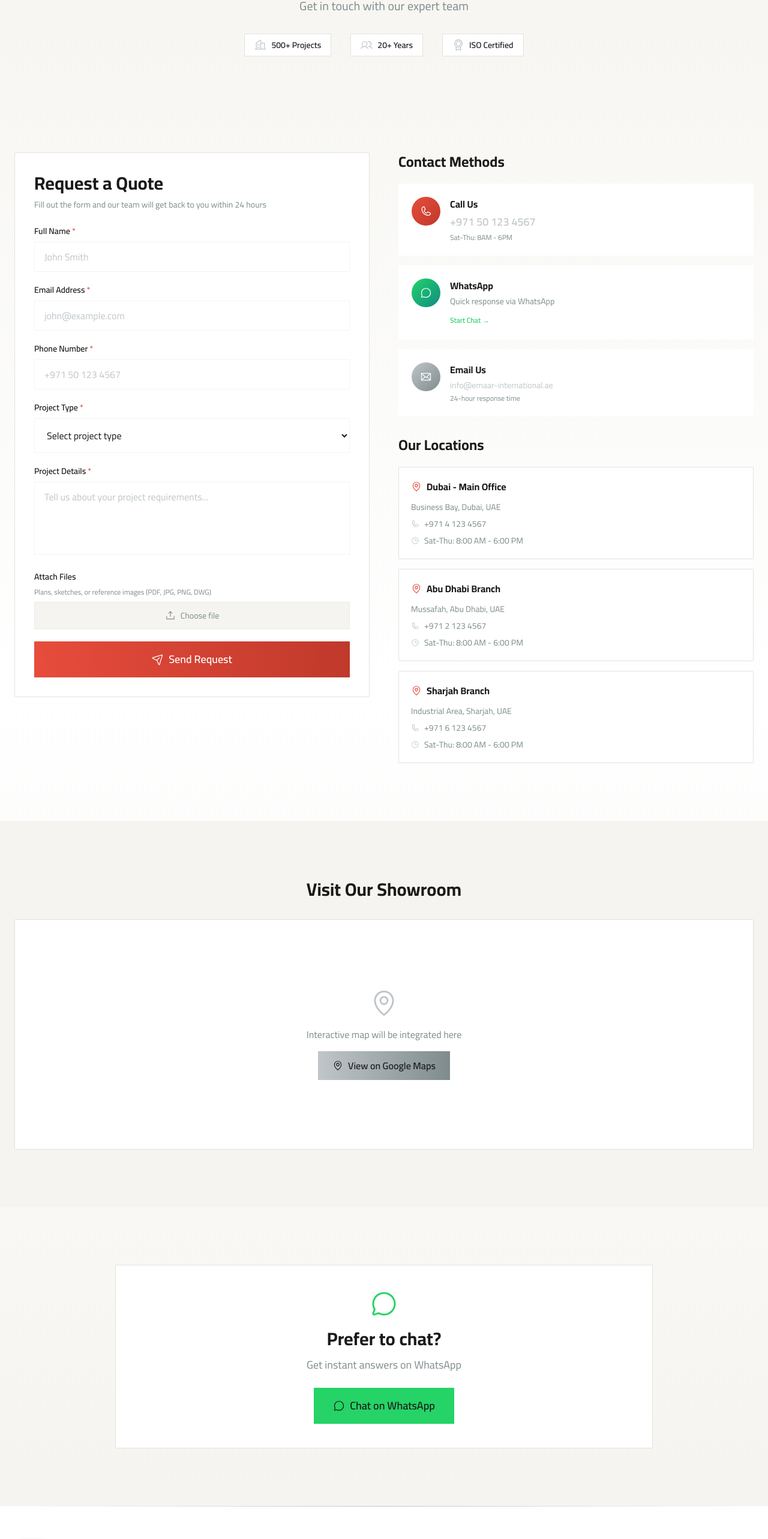
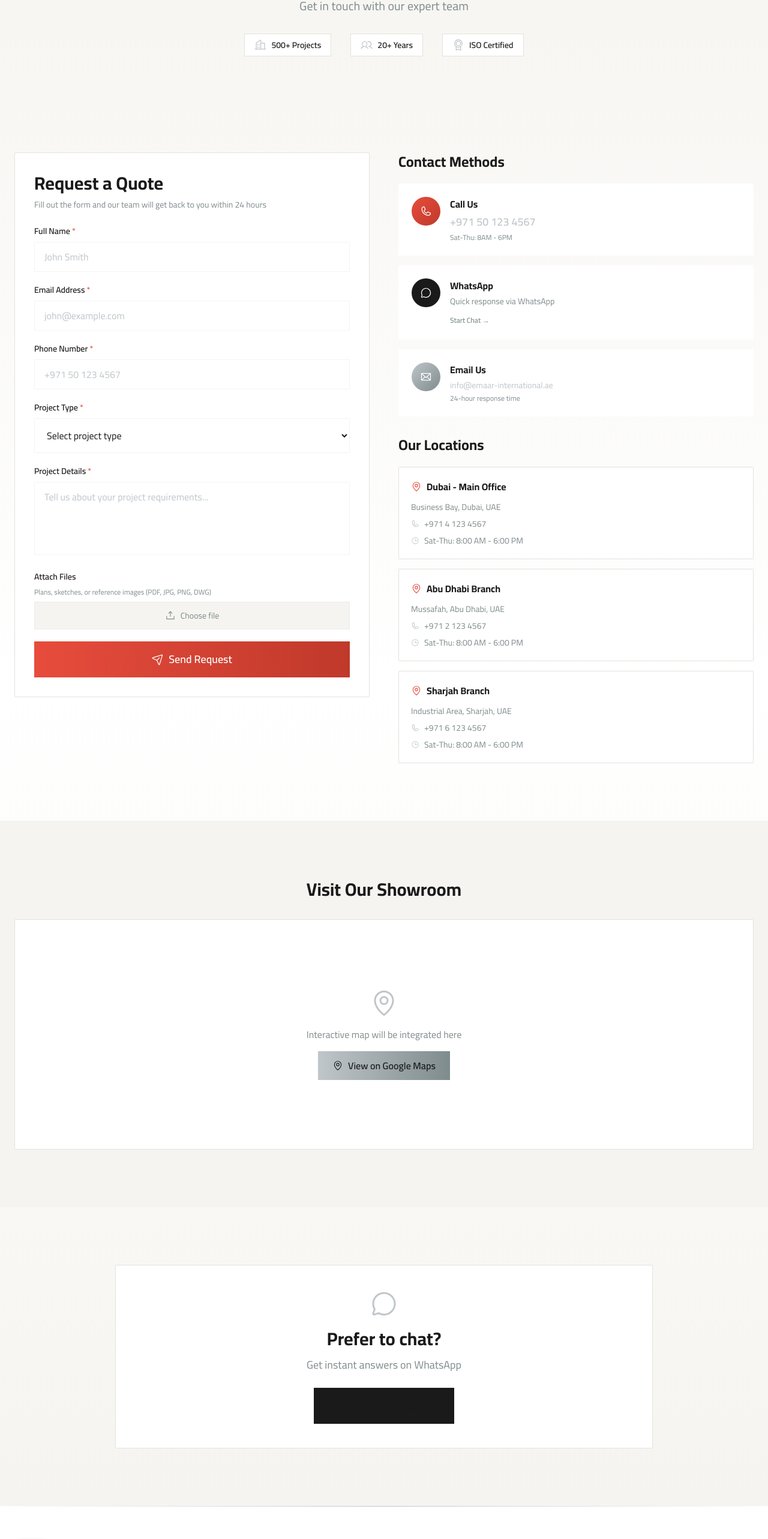
Before and after one commit to mohamednehad1570/emaar-ltd, a Next.js app: page /contact in a window 1280 px wide. Shown: the part 220-2785 px from the top of the page at 60% size. Built offline with nearby package versions, Linux system fonts and the light colour scheme.

Commit message:
fix(colors): WhatsApp green CTAs, awards icon gold, header icon, commercial shadow

```diff
--- a/app/about/page.tsx
+++ b/app/about/page.tsx
@@ -443,7 +443,7 @@ export default function AboutPage() {
                 whileHover={{ scale: 1.05 }}
                 className="bg-white rounded-sm p-6 border-2 border-transparent hover:border-brand-silver transition-all text-center"
               >
-                <Award className="w-12 h-12 mx-auto mb-4 text-brand-silver" />
+                <Award className="w-12 h-12 mx-auto mb-4 text-gold" />
                 <h3 className="font-bold text-brand-dark mb-1">{award.name}</h3>
                 <p className="text-brand-gray text-sm">{award.year}</p>
               </motion.div>
--- a/app/contact/page.tsx
+++ b/app/contact/page.tsx
@@ -271,13 +271,13 @@ export default function ContactPage() {
                   {/* WhatsApp */}
                   <a href="https://wa.me/971501234567" target="_blank" rel="noopener noreferrer" className="block bg-white rounded-sm p-5 border-2 border-transparent hover:border-brand-silver transition-all group">
                     <div className="flex items-start gap-4">
-                      <div className="w-12 h-12 rounded-full bg-gradient-to-br from-whatsapp to-whatsapp-dark flex items-center justify-center flex-shrink-0 group-hover:scale-110 transition-transform">
+                      <div className="w-12 h-12 rounded-full bg-brand-dark flex items-center justify-center flex-shrink-0 group-hover:scale-110 transition-transform">
                         <MessageCircle size={20} className="text-white" />
                       </div>
                       <div className="flex-1">
                         <h4 className="font-bold text-brand-dark mb-1">{t.contact.whatsapp.title}</h4>
                         <p className="text-sm text-brand-gray mb-2">{t.contact.whatsapp.text}</p>
-                        <span className="text-xs text-whatsapp font-semibold">{t.contact.whatsapp.cta} →</span>
+                        <span className="text-xs text-text-muted font-semibold">{t.contact.whatsapp.cta} →</span>
                       </div>
                     </div>
                   </a>
@@ -363,14 +363,14 @@ export default function ContactPage() {
             viewport={shouldReduce ? undefined : viewportOnce}
             className="bg-white rounded-sm p-10 border border-border-light"
           >
-            <MessageCircle size={48} className="mx-auto mb-4 text-whatsapp" />
+            <MessageCircle size={48} className="mx-auto mb-4 text-brand-silver" />
             <h2 className="text-3xl font-bold mb-3 text-brand-dark">{t.cta.title}</h2>
             <p className="text-lg text-brand-gray mb-6">{t.cta.subtitle}</p>
             <a
               href="https://wa.me/971501234567"
               target="_blank"
               rel="noopener noreferrer"
-              className="inline-flex items-center gap-2 px-8 py-4 rounded-none bg-whatsapp hover:bg-whatsapp-dark text-white font-semibold text-lg transition-colors"
+              className="inline-flex items-center gap-2 px-8 py-4 rounded-none bg-brand-dark hover:bg-brand-dark/90 text-white font-semibold text-lg transition-colors"
             >
               <MessageCircle size={20} />
               {t.cta.button}
--- a/app/faq/page.tsx
+++ b/app/faq/page.tsx
@@ -2,7 +2,7 @@
 
 import React, { useState, useMemo } from 'react';
 import { motion, AnimatePresence , useReducedMotion } from 'framer-motion';
-import { CaretDown as ChevronDown, MagnifyingGlass as Search, Question as HelpCircle, ChatCircle as MessageCircle } from '@phosphor-icons/react';
+import { CaretDown as ChevronDown, MagnifyingGlass as Search, Question as HelpCircle, ChatCircle as MessageCircle, WhatsappLogo } from '@phosphor-icons/react';
 import Link from 'next/link';
 import { useLanguage } from '@/contexts/LanguageContext';
 import { faqData, faqCategoryIcons } from '@/lib/data/faq';
@@ -259,8 +259,9 @@ export default function FAQPage() {
                 <motion.button
                   whileHover={{ scale: 1.05 }}
                   whileTap={{ scale: 0.95 }}
-                  className="px-8 py-4 rounded-none bg-whatsapp text-white font-semibold text-lg hover:bg-whatsapp-dark transition-colors"
+                  className="inline-flex items-center gap-2 px-8 py-4 rounded-none bg-brand-dark text-white font-semibold text-lg hover:bg-brand-dark/90 transition-colors"
                 >
+                  <WhatsappLogo size={20} weight="fill" />
                   {t.cta.whatsapp}
                 </motion.button>
               </a>
--- a/app/solutions/commercial/page.tsx
+++ b/app/solutions/commercial/page.tsx
@@ -43,7 +43,7 @@ export default function CommercialPage() {
               const Icon = resolveIcon(cap.icon);
               return (
                 <motion.div key={i} variants={fadeUp} initial={shouldReduce ? {} : "hidden"} whileInView={shouldReduce ? undefined : "visible"} viewport={shouldReduce ? undefined : viewportOnce} transition={{ delay: i * 0.1 }} className="bg-brand-bg border border-border-light p-8 rounded-sm">
-                  <div className="mb-6 p-4 bg-white rounded-sm inline-block shadow-sm"><Icon className="w-8 h-8 text-brand-red" /></div>
+                  <div className="mb-6 p-4 bg-white rounded-sm inline-block"><Icon className="w-8 h-8 text-brand-red" /></div>
                   <h3 className="text-2xl font-bold text-brand-dark mb-4">{cap.title}</h3>
                   <p className="text-brand-gray leading-relaxed">{cap.description}</p>
                 </motion.div>
--- a/components/Header.tsx
+++ b/components/Header.tsx
@@ -347,7 +347,7 @@ export default function Header() {
                 href={WA_HREF}
                 target="_blank"
                 rel="noopener noreferrer"
-                className="flex items-center justify-center w-8 h-8 text-whatsapp hover:bg-whatsapp/10 transition-colors duration-200"
+                className="flex items-center justify-center w-8 h-8 text-text-muted hover:bg-cream transition-colors duration-200"
                 aria-label="Chat on WhatsApp"
               >
                 <WhatsappLogo size={20} weight="fill" />
```
